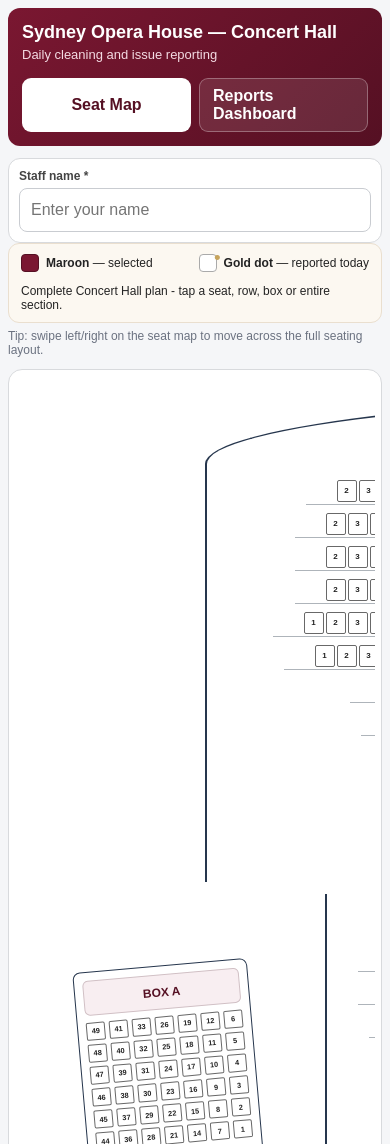
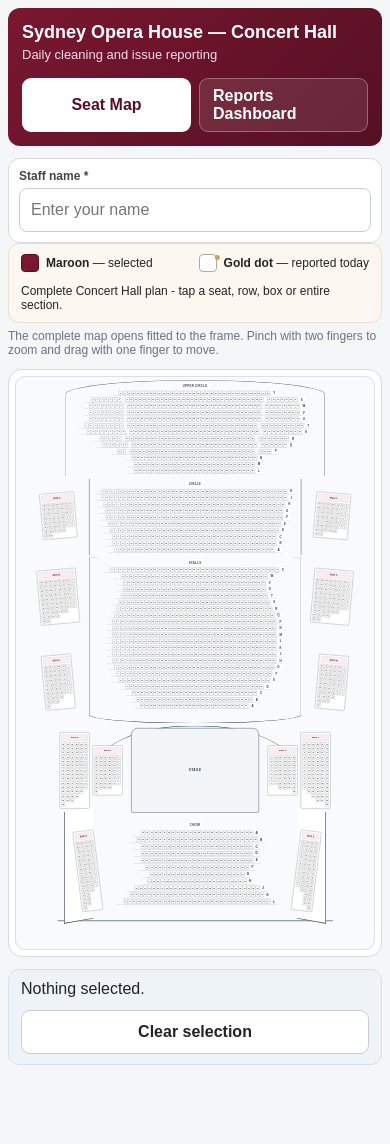
Before and after one commit to sraazu/CH1, a plain HTML site: page index.html in a window 390 px wide. Shown: the top 1144 px of the page. After the commit the page ends 1073 px from the top, so only its background shows below. Drawn offline with Linux system fonts and the light colour scheme.

Commit message:
index.html

```diff
--- a/index.html
+++ b/index.html
@@ -40,8 +40,10 @@ button{cursor:pointer}
 .swatch.reported{position:relative}
 .swatch.reported:after{content:"•";position:absolute;right:-5px;top:-8px;font-size:19px;color:var(--gold)}
 .map-card{margin-top:12px;background:#fff;border:1px solid var(--border);border-radius:14px;padding:10px}
-.map-scroll{overflow-x:auto;-webkit-overflow-scrolling:touch;overscroll-behavior-x:contain}
-#plan{min-width:1700px;padding:22px 20px 54px}
+.map-scroll{height:clamp(520px,76vh,900px);overflow:auto;-webkit-overflow-scrolling:touch;overscroll-behavior:contain;touch-action:none;cursor:grab;border:1px solid #d8e0e8;border-radius:10px;background:#f8fafc}
+.map-scroll.is-panning{cursor:grabbing}
+.map-surface{position:relative;margin:0 auto}
+#plan{position:absolute;inset:0 auto auto 0;min-width:1700px;padding:22px 20px 54px;transform-origin:top left}
 .hall-plan{display:flex;flex-direction:column;align-items:center;gap:12px}
 .plan-section{position:relative;text-align:center}
 .plan-section .title{margin-bottom:6px;font-size:14px;letter-spacing:.12em}
@@ -137,6 +139,7 @@ button{cursor:pointer}
   .choice-grid{grid-template-columns:1fr}
   .choir-diagram{width:1400px}
   .mobile-note{display:block}
+  .map-scroll{height:68vh;min-height:440px}
 }
 @media (max-width:600px){
   .app{padding:8px}
@@ -191,9 +194,13 @@ button{cursor:pointer}
     <div class="legend-item"><span class="swatch reported"></span><span><strong>Gold dot</strong> — reported today</span></div>
     <div>Complete Concert Hall plan - tap a seat, row, box or entire section.</div>
   </div>
-  <div class="mobile-note">Tip: swipe left/right on the seat map to move across the full seating layout.</div>
+  <div class="mobile-note">The complete map opens fitted to the frame. Pinch with two fingers to zoom and drag with one finger to move.</div>
 
-  <div class="map-card"><div class="map-scroll"><div id="plan"></div></div></div>
+  <div class="map-card">
+    <div id="mapViewport" class="map-scroll" aria-label="Interactive seat map. Drag with one finger and pinch with two fingers to zoom.">
+      <div id="mapSurface" class="map-surface"><div id="plan"></div></div>
+    </div>
+  </div>
 
   <div class="statusbar">
     <div id="status">Nothing selected.</div>
@@ -228,14 +235,70 @@ button{cursor:pointer}
 <script>
 (() => {
   const APPS_SCRIPT_URL = "PASTE_YOUR_APPS_SCRIPT_WEB_APP_URL_HERE";
-  const plan=document.getElementById("plan"),status=document.getElementById("status"),actions=document.getElementById("actions"),
+  const plan=document.getElementById("plan"),viewport=document.getElementById("mapViewport"),surface=document.getElementById("mapSurface"),
+        status=document.getElementById("status"),actions=document.getElementById("actions"),
         summary=document.getElementById("selectionSummary"),staff=document.getElementById("staffName"),
         noteForm=document.getElementById("noteForm"),details=document.getElementById("details"),
         detailsLabel=document.getElementById("detailsLabel"),message=document.getElementById("message"),
         submit=document.getElementById("submitReport");
 
-  let view="all",actionType=null;
+  let view="all",actionType=null,zoom=1,fitMode=true;
+  const MIN_ZOOM=.12,MAX_ZOOM=1.5;
   const selected=new Set(),reported=new Set();
+
+  function planSize(){return{width:Math.max(1700,plan.scrollWidth),height:plan.scrollHeight}}
+  function setZoom(next,keepCentre=true){
+    const old=zoom,size=planSize(),centreX=(viewport.scrollLeft+viewport.clientWidth/2)/(size.width*old||1),centreY=(viewport.scrollTop+viewport.clientHeight/2)/(size.height*old||1);
+    zoom=Math.min(MAX_ZOOM,Math.max(MIN_ZOOM,next));
+    plan.style.transform=`scale(${zoom})`;
+    surface.style.width=`${Math.ceil(size.width*zoom)}px`;
+    surface.style.height=`${Math.ceil(size.height*zoom)}px`;
+    if(keepCentre)requestAnimationFrame(()=>{viewport.scrollLeft=Math.max(0,centreX*size.width*zoom-viewport.clientWidth/2);viewport.scrollTop=Math.max(0,centreY*size.height*zoom-viewport.clientHeight/2)});
+  }
+  function fitMap(){
+    const size=planSize(),availableWidth=Math.max(1,viewport.clientWidth-20),availableHeight=Math.max(1,viewport.clientHeight-20);
+    setZoom(Math.min(1,availableWidth/size.width,availableHeight/size.height),false);
+    viewport.scrollLeft=0;viewport.scrollTop=0;fitMode=true;
+  }
+  function zoomAt(next,clientX,clientY){
+    const viewportRect=viewport.getBoundingClientRect(),surfaceRect=surface.getBoundingClientRect(),anchorX=(clientX-surfaceRect.left)/zoom,anchorY=(clientY-surfaceRect.top)/zoom;
+    setZoom(next,false);
+    const size=planSize(),marginX=Math.max(0,(viewport.clientWidth-size.width*zoom)/2);
+    viewport.scrollLeft=Math.max(0,marginX+anchorX*zoom-(clientX-viewportRect.left));
+    viewport.scrollTop=Math.max(0,anchorY*zoom-(clientY-viewportRect.top));
+  }
+
+  const pointers=new Map();let gesture=null,suppressMapClick=false,suppressTimer;
+  const pairInfo=()=>{const p=[...pointers.values()].slice(0,2),dx=p[1].x-p[0].x,dy=p[1].y-p[0].y;return{distance:Math.hypot(dx,dy),x:(p[0].x+p[1].x)/2,y:(p[0].y+p[1].y)/2}};
+  const beginPan=p=>{gesture={type:"pan",startX:p.x,startY:p.y,startLeft:viewport.scrollLeft,startTop:viewport.scrollTop}};
+  viewport.addEventListener("pointerdown",e=>{
+    if(e.pointerType!=="touch")return;
+    pointers.set(e.pointerId,{x:e.clientX,y:e.clientY});
+    try{viewport.setPointerCapture(e.pointerId)}catch(_){}
+    if(pointers.size===1)beginPan(pointers.values().next().value);
+    if(pointers.size>=2){const p=pairInfo();gesture={type:"pinch",lastDistance:p.distance};fitMode=false;suppressMapClick=true}
+  });
+  viewport.addEventListener("pointermove",e=>{
+    if(!pointers.has(e.pointerId))return;
+    pointers.set(e.pointerId,{x:e.clientX,y:e.clientY});
+    if(pointers.size>=2){
+      e.preventDefault();const p=pairInfo();
+      if(!gesture||gesture.type!=="pinch")gesture={type:"pinch",lastDistance:p.distance};
+      else if(gesture.lastDistance>0){zoomAt(zoom*(p.distance/gesture.lastDistance),p.x,p.y);gesture.lastDistance=p.distance}
+      fitMode=false;suppressMapClick=true;viewport.classList.add("is-panning");return;
+    }
+    const p=pointers.values().next().value;
+    if(!gesture||gesture.type!=="pan")beginPan(p);
+    const dx=p.x-gesture.startX,dy=p.y-gesture.startY;
+    if(Math.abs(dx)>4||Math.abs(dy)>4){e.preventDefault();fitMode=false;suppressMapClick=true;viewport.classList.add("is-panning");viewport.scrollLeft=gesture.startLeft-dx;viewport.scrollTop=gesture.startTop-dy}
+  });
+  function endPointer(e){
+    if(!pointers.has(e.pointerId))return;pointers.delete(e.pointerId);
+    if(pointers.size===1)beginPan(pointers.values().next().value);else gesture=null;
+    if(!pointers.size){viewport.classList.remove("is-panning");clearTimeout(suppressTimer);suppressTimer=setTimeout(()=>suppressMapClick=false,300)}
+  }
+  viewport.addEventListener("pointerup",endPointer);viewport.addEventListener("pointercancel",endPointer);
+  viewport.addEventListener("wheel",e=>{if(!e.ctrlKey)return;e.preventDefault();fitMode=false;zoomAt(zoom*Math.exp(-e.deltaY*.005),e.clientX,e.clientY)},{passive:false});
 
   const STALLS=[['A',13,37],['B',11,37],['C',11,39],['D',9,40],['E',8,42],['F',7,42],['G',7,43],['H',6,43],['J',6,43],['K',6,43],['L',6,43],['M',6,43],['N',6,43],['P',6,43],['Q',7,43],['R',7,42],['S',8,42],['T',8,41],['U',9,41],['V',9,41],['W',8,41],['X',6,44]];
   const CIRCLE=[['A',7,43],['B',6,43],['C',6,43],['D',6,44],['E',5,44],['F',5,45],['G',5,45],['H',4,45],['J',4,46],['K',4,46]];
@@ -289,13 +352,15 @@ button{cursor:pointer}
     plan.append(hall);
     const n=selected.size;status.textContent=n?`${n} seat${n===1?"":"s"} selected.`:"Nothing selected.";summary.textContent=n?`${n} seat${n===1?"":"s"} selected`:"—";actions.classList.toggle("show",!!n);if(!n)noteForm.classList.remove("show")
   }
-  plan.addEventListener("click",e=>{const s=e.target.closest(".seat");if(s){selected.has(s.dataset.id)?selected.delete(s.dataset.id):selected.add(s.dataset.id);render();return}const r=e.target.closest(".row-select");if(r){toggle(r.dataset.ids.split(","));return}const b=e.target.closest(".box-name");if(b){toggle(boxIds(b.dataset.box,b.dataset.type));return}const sec=e.target.closest(".section-name");if(sec){if(sec.dataset.k==="stalls")toggle(secIds("STALLS",STALLS));if(sec.dataset.k==="circle")toggle(secIds("CIRCLE",CIRCLE));if(sec.dataset.k==="upper")toggle(secIds("UPPER CIRCLE",UPPER));if(sec.dataset.k==="choir")toggle(secIds("CHOIR",CHOIR));}});
+  plan.addEventListener("click",e=>{if(suppressMapClick){suppressMapClick=false;return}const s=e.target.closest(".seat");if(s){selected.has(s.dataset.id)?selected.delete(s.dataset.id):selected.add(s.dataset.id);render();return}const r=e.target.closest(".row-select");if(r){toggle(r.dataset.ids.split(","));return}const b=e.target.closest(".box-name");if(b){toggle(boxIds(b.dataset.box,b.dataset.type));return}const sec=e.target.closest(".section-name");if(sec){if(sec.dataset.k==="stalls")toggle(secIds("STALLS",STALLS));if(sec.dataset.k==="circle")toggle(secIds("CIRCLE",CIRCLE));if(sec.dataset.k==="upper")toggle(secIds("UPPER CIRCLE",UPPER));if(sec.dataset.k==="choir")toggle(secIds("CHOIR",CHOIR));}});
   document.querySelectorAll(".tab").forEach(t=>t.addEventListener("click",()=>{view=t.dataset.view;document.querySelectorAll(".tab").forEach(x=>x.setAttribute("aria-selected",x===t?"true":"false"));render()}));
   document.getElementById("clearSelection").onclick=()=>{selected.clear();render()};
   document.querySelectorAll(".choice").forEach(c=>c.onclick=()=>{actionType=c.dataset.type;document.querySelectorAll(".choice").forEach(x=>x.classList.toggle("active",x===c));noteForm.classList.add("show");if(actionType==="issue"){detailsLabel.textContent="Describe the issue";details.placeholder="Example: damaged seat, spill, loose armrest..."}if(actionType==="cleaning"){detailsLabel.textContent="Cleaning work completed";details.placeholder="Example: seats wiped, vacuumed underneath, spill removed..."}if(actionType==="other"){detailsLabel.textContent="Other / Blank";details.placeholder="Enter a note or leave for future use."}});
   document.getElementById("cancelReport").onclick=()=>noteForm.classList.remove("show");
   noteForm.addEventListener("submit",async e=>{e.preventDefault();const name=staff.value.trim();if(!name){message.textContent="Please enter staff name.";message.className="message error";staff.focus();return}if(!actionType||!selected.size)return;if(!APPS_SCRIPT_URL.includes("/exec")){message.textContent="Apps Script URL is not configured yet.";message.className="message error";return}const seats=[...selected].map(id=>{const [section,row,seat]=id.split("|");const isBox=section.endsWith("Box");return{id,section,row,seat,label:isBox?`${section} ${row} - Seat ${seat}`:`${section} - Row ${row} - Seat ${seat}`}});submit.disabled=true;submit.textContent="Sending…";try{const res=await fetch(APPS_SCRIPT_URL,{method:"POST",headers:{"Content-Type":"text/plain;charset=utf-8"},body:JSON.stringify({staffName:name,actionType,details:details.value.trim(),timestamp:new Date().toISOString(),seats})});const data=await res.json();if(!data.ok)throw new Error(data.error||"Save failed");seats.forEach(s=>reported.add(s.id));const c=selected.size;selected.clear();details.value="";noteForm.classList.remove("show");render();message.textContent=`Report saved for ${c} seat${c===1?"":"s"}. Seats released for other staff.`;message.className="message ok"}catch(err){message.textContent="Could not save report: "+err.message;message.className="message error"}finally{submit.disabled=false;submit.textContent="Send report"}});
   render();
+  requestAnimationFrame(fitMap);
+  if("ResizeObserver" in window)new ResizeObserver(()=>{if(fitMode)requestAnimationFrame(fitMap)}).observe(viewport);
 })();
 </script>
 </body>
```
